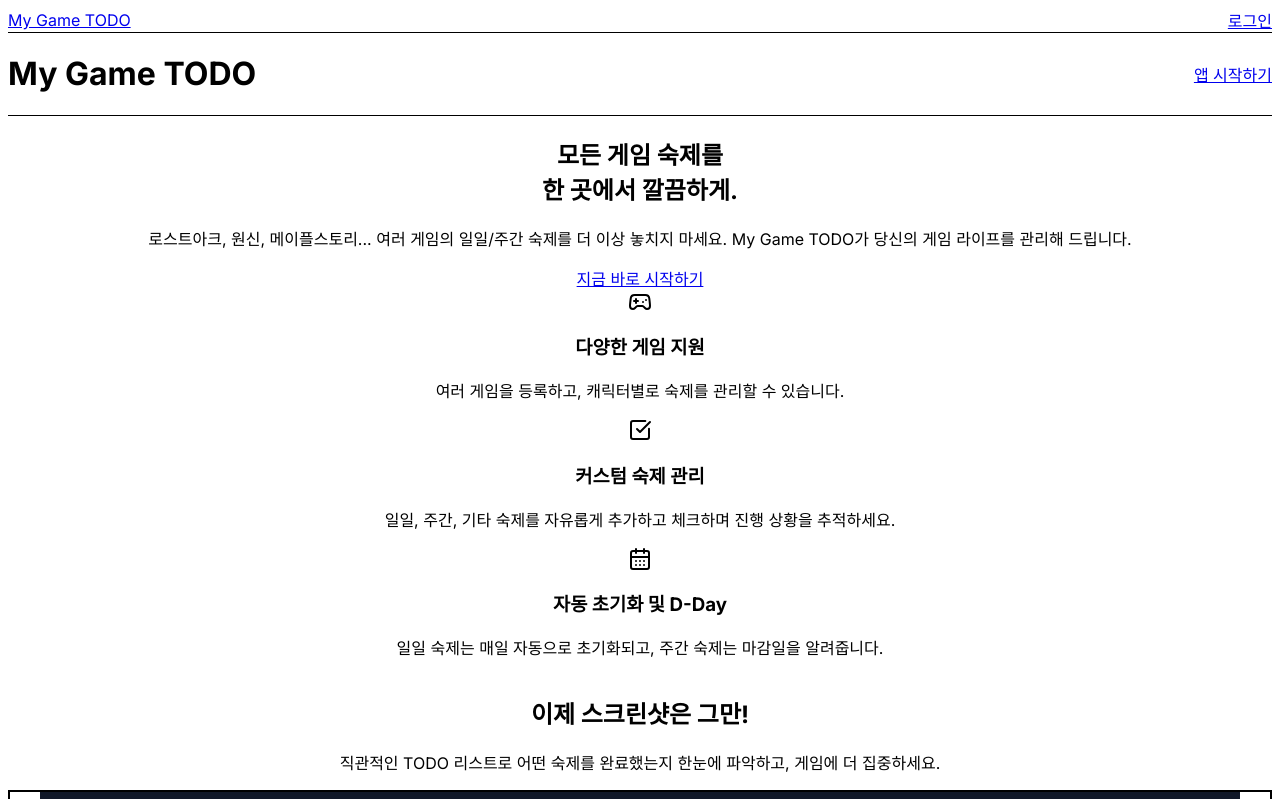
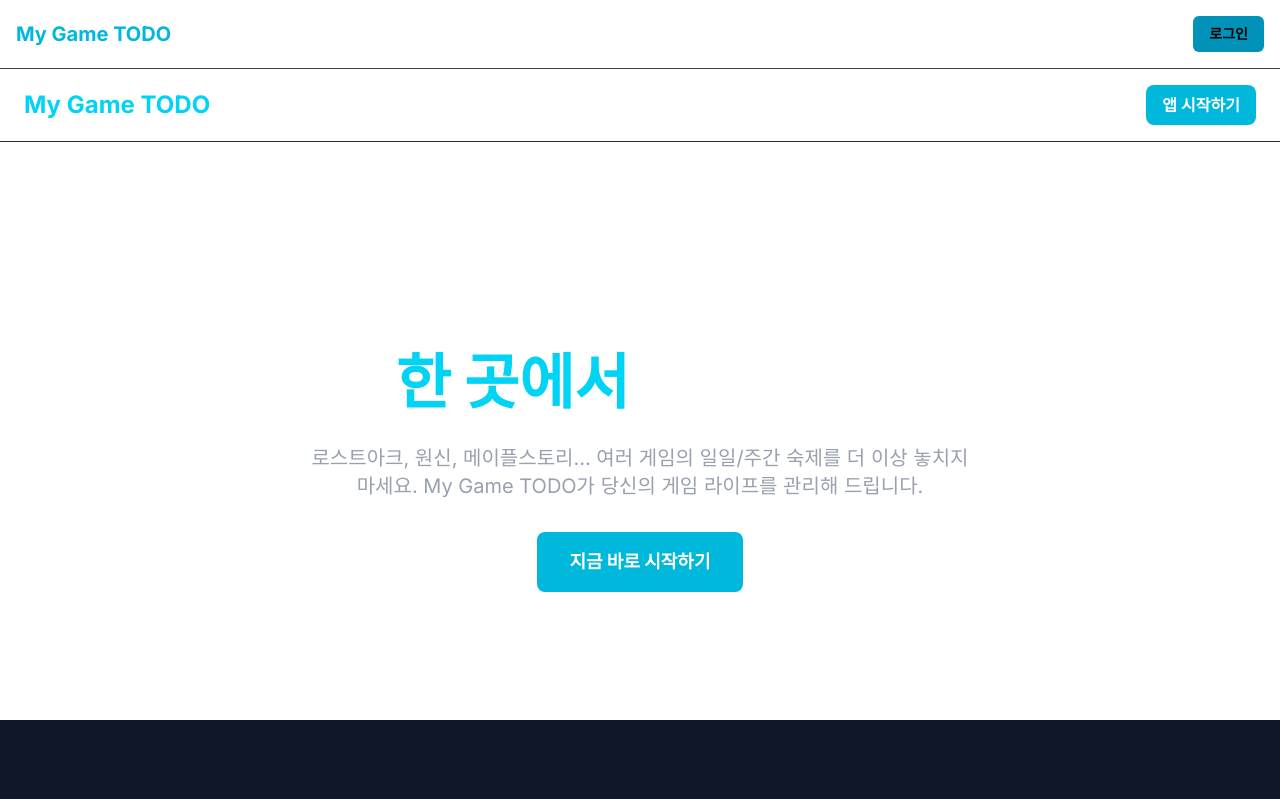
Before and after one commit to minhyeok2487/my-game-todo, a Next.js app: page / in a window 1280 px wide. Shown: the top 799 px of the page. Built offline with nearby package versions, Linux system fonts and the light colour scheme; no server answers.

Commit message:
fix: tailwind 오류 수정

```diff
--- a/package.json
+++ b/package.json
@@ -18,7 +18,7 @@
   },
   "devDependencies": {
     "@eslint/eslintrc": "^3",
-    "@tailwindcss/postcss": "^4",
+    "@tailwindcss/postcss": "^4.1.10",
     "@types/node": "^20",
     "@types/react": "^19",
     "@types/react-dom": "^19",
--- a/postcss.config.mjs
+++ b/postcss.config.mjs
@@ -1,5 +1,6 @@
 const config = {
-  plugins: ["@tailwindcss/postcss"],
+  plugins: {
+    "@tailwindcss/postcss": {},
+  },
 };
-
 export default config;
--- a/src/app/globals.css
+++ b/src/app/globals.css
@@ -1,6 +1,4 @@
-@tailwind base;
-@tailwind components;
-@tailwind utilities;
+@import "tailwindcss";
 
 @theme {
   --color-background: #ffffff;
```
Also changed, not shown: 1 other file (tests, documents, lock files or other folders).
